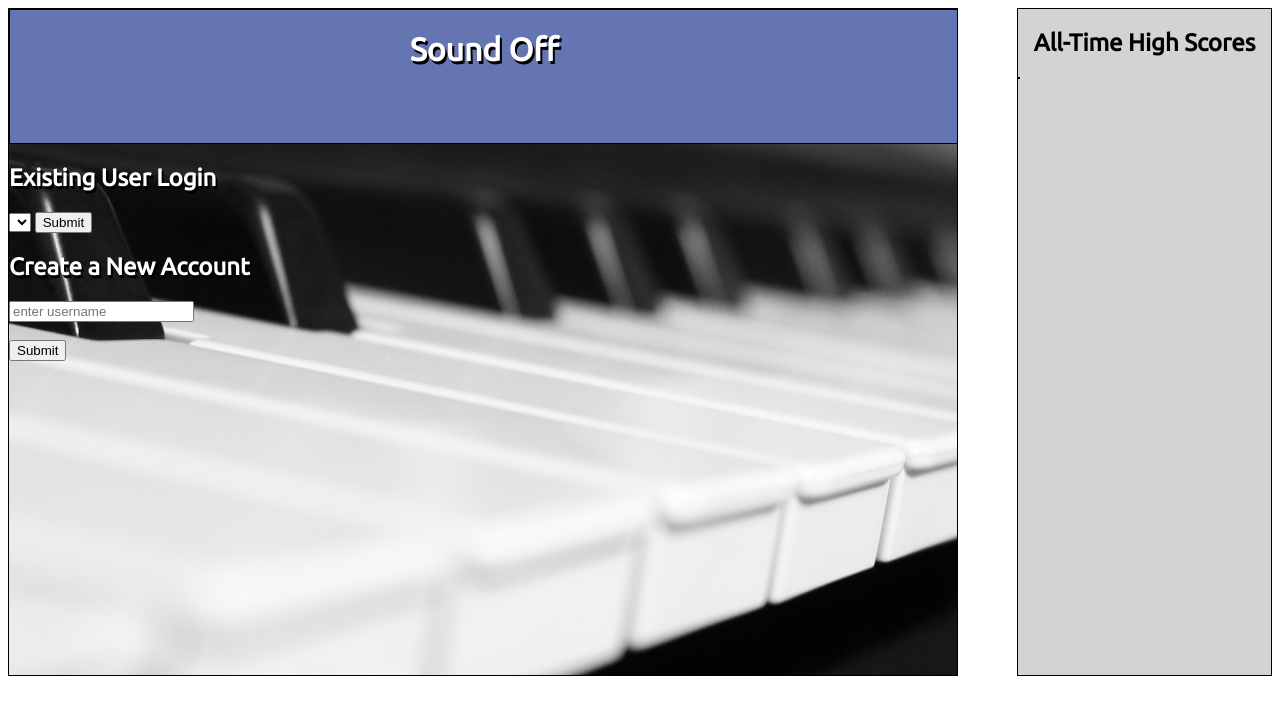
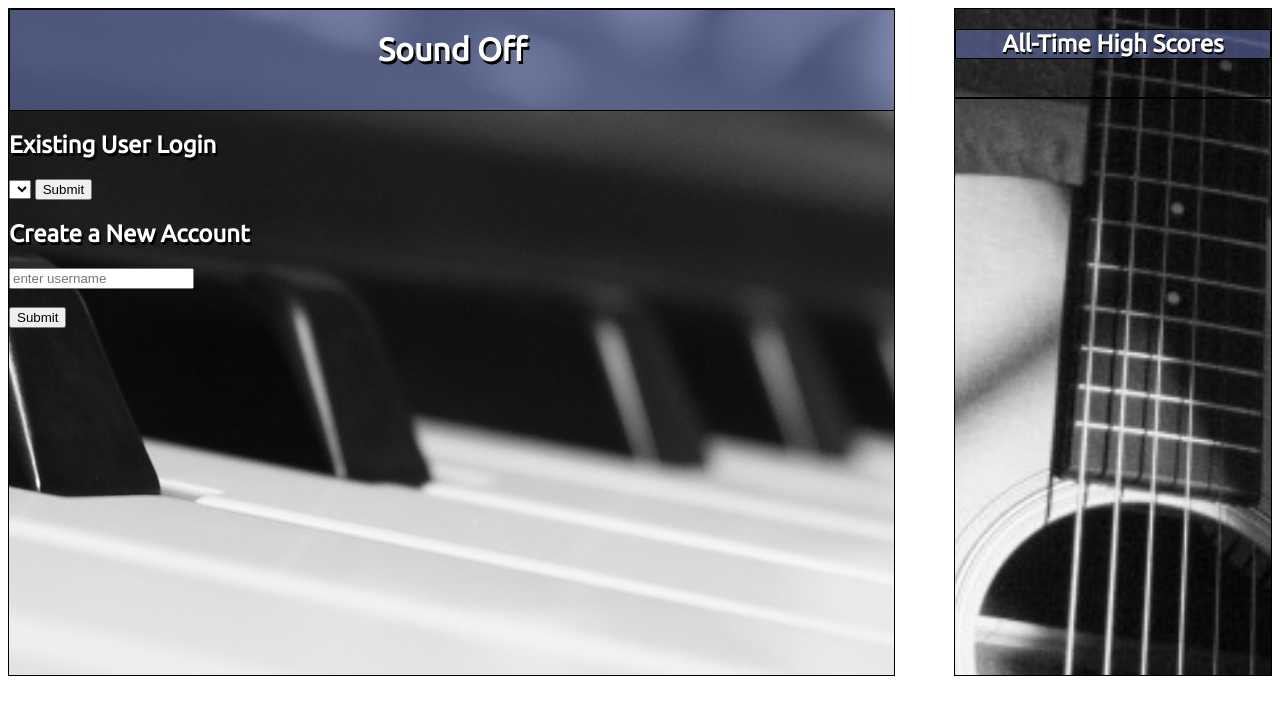
Before and after one commit to jaredianmills/sound-off-frontend, a PHP site: page / in a window 1280 px wide. Shown: the top 715 px of the page. Run offline with PHP 8.4, Linux system fonts and the light colour scheme; lists and menus that the app fills with data are empty.

Commit message:
mostly finished styling

```diff
--- a/index.html
+++ b/index.html
@@ -8,13 +8,16 @@
 </head>
 
 <body>
+
   <div id="leaderboard">
+    <div id="leaderboard-container">
       <h2>All-Time High Scores</h2>
+      <br>
       <table id="leaderboard-list">
       </table>
-    <!-- <ol id="leaderboard-list"> -->
-    <!-- </ol> -->
     </div>
+  </div>
+
 
 
   <div id="main-play-area">
@@ -45,7 +48,7 @@
         </button>
 
         <div id="start-screen">
-        <h3>Welcome to Sound Off!</h3>
+          <h3>Let's Play Sound Off!</h3>
           <br>
           <h3>Press the keys as they light up.</h3>
           <h3>If you miss a key or type the wrong one, the game is over.</h3>
@@ -82,6 +85,7 @@
         </div>
     </div>
   </div>
+
 <script src="source/index.js" charset="utf-8"></script>
 </body>
 </html>
--- a/style.css
+++ b/style.css
@@ -6,12 +6,12 @@ body {
 
 #main-play-area {
   /* background-color: gray; */
-  width: 75%;
+  width: 70%;
   height: 85%;
   background-image: url("assets/images/piano-keys.jpeg");
   background-repeat: no-repeat;
-  background-size: 300%;
-  background-position: center;
+  background-size: 450%;
+  background-position: 45% 40%;
   color: white;
   text-shadow: 1px 2px black;
   border: 1px solid black;
@@ -51,13 +51,32 @@ body {
 
 #leaderboard {
   height: 85%;
-  width: 20%;
-  background-color: #d3d3d3;
+  width: 25%;
+  /* background-color: #d3d3d3; */
+  background-image: url("assets/images/guitar-img.jpg");
+  background-repeat: no-repeat;
+  background-size: 1000%;
+  background-position: 45% 58%;
   z-index: 1;
   float: right;
   text-align: center;
   position: relative;
   border: 1px solid black;
+  flex-wrap: wrap;
+}
+
+#leaderboard h2 {
+  color: white;
+  text-shadow: 1px 2px black;
+  background-color: rgba(101, 117, 178, 0.55);
+  border: 1px solid black;
+  /* border: 1px solid black; */
+}
+
+#leaderboard-container {
+  /* width: 100%; */
+  display:block;
+  position: relative;
 }
 
 #start-screen {
@@ -85,12 +104,12 @@ body {
 
 #title-box {
   text-align: center;
-  background-color: #6575B2;
+  /* background-color: #6575B2; */
+  background-color: rgba(101, 117, 178, 0.6);
   border: 1px solid black;
   /* display: inline; */
-
   position: relative;
-  height: 20%;
+  height: 15%;
   width: 100%;
 }
 
@@ -149,10 +168,13 @@ body {
 }
 
 table, th, td {
-  background-color: #6575B2;
+  /* background-color: #6575B2; */
+  background-color: rgba(101, 117, 178, 0.55);
   position: relative;
   /* margin-left: 18%; */
   border: 1px solid black;
   font-size: 135%;
   text-align: center;
+  width: 100%;
+  /* opacity: 0.7; */
 }
```
Also changed, not shown: assets/images/guitar-img.jpg (added), 2 other files. Lines whose indentation alone changed are shown as unchanged.
